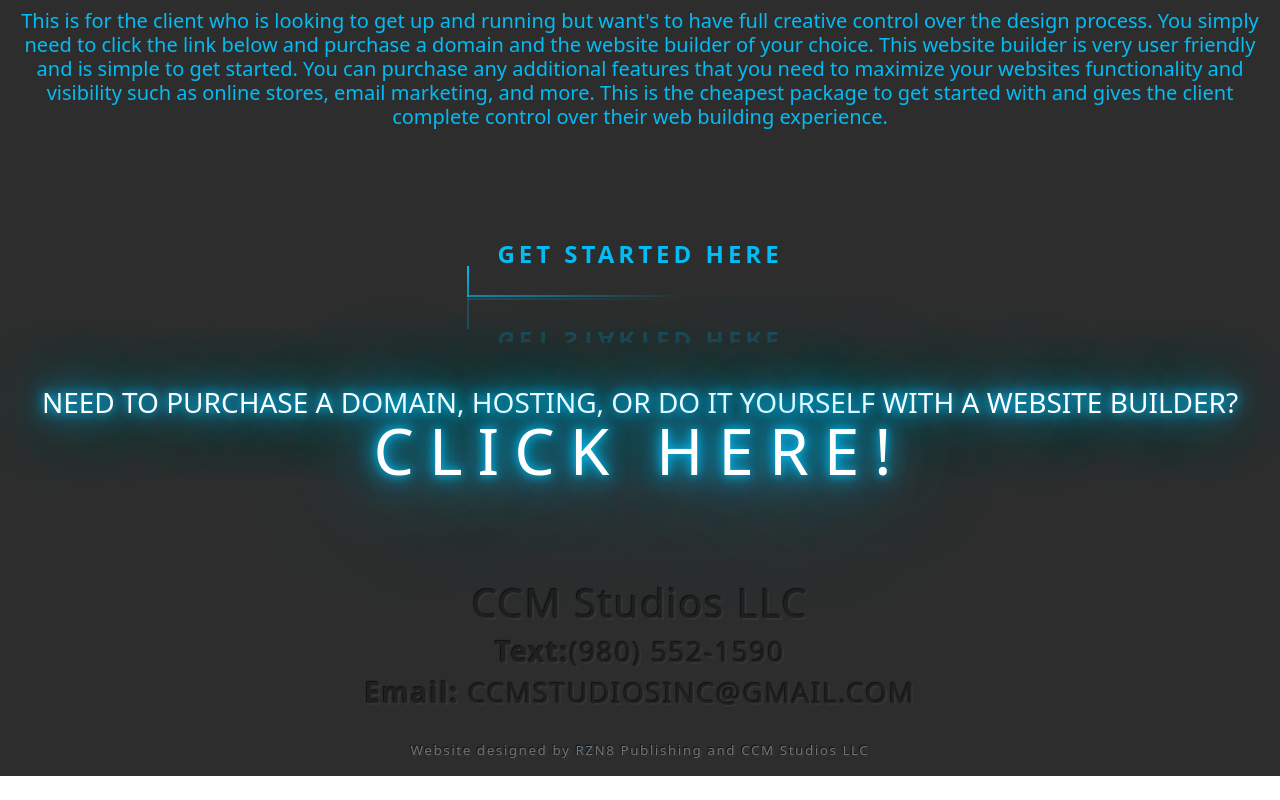
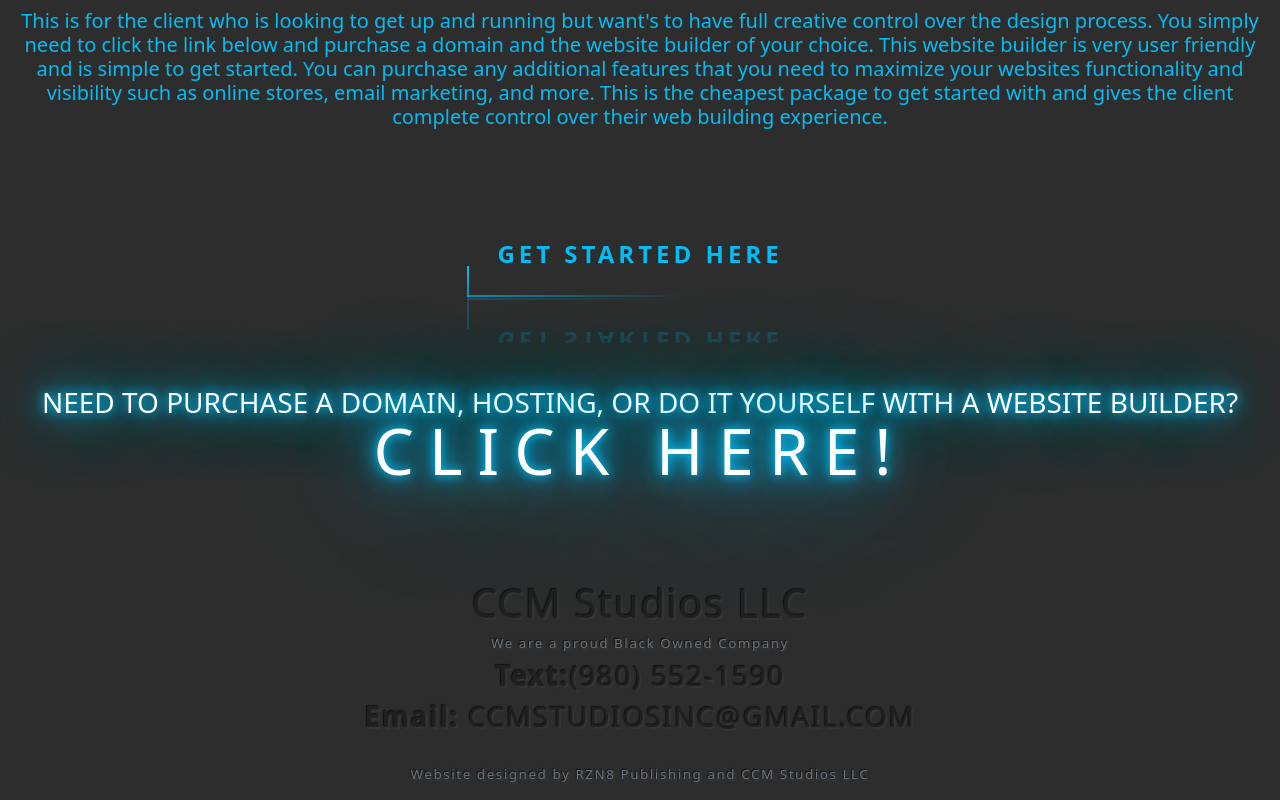
Before and after one commit to ccmstudios/ccmstudiosinc, a React (Create React App) app in the folder ccmstudios/: page / in a window 1280 px wide. Shown: the part 1259-2059 px from the top of the page. Before the commit the page ends 2035 px from the top, so only its background shows below. Built offline with nearby package versions, Linux system fonts and the light colour scheme; a web font is replaced by a local one.

Commit message:
black owned

```diff
--- a/ccmstudios/src/components/footer.js
+++ b/ccmstudios/src/components/footer.js
@@ -9,6 +9,9 @@
         <br></br>
         <br></br>
         <h1>CCM Studios LLC</h1>
+        <h4 className="text-muted">
+          We are a proud Black Owned Company
+        </h4>
         <h3>
           <strong>Text:</strong>
           (980) 552-1590
```
